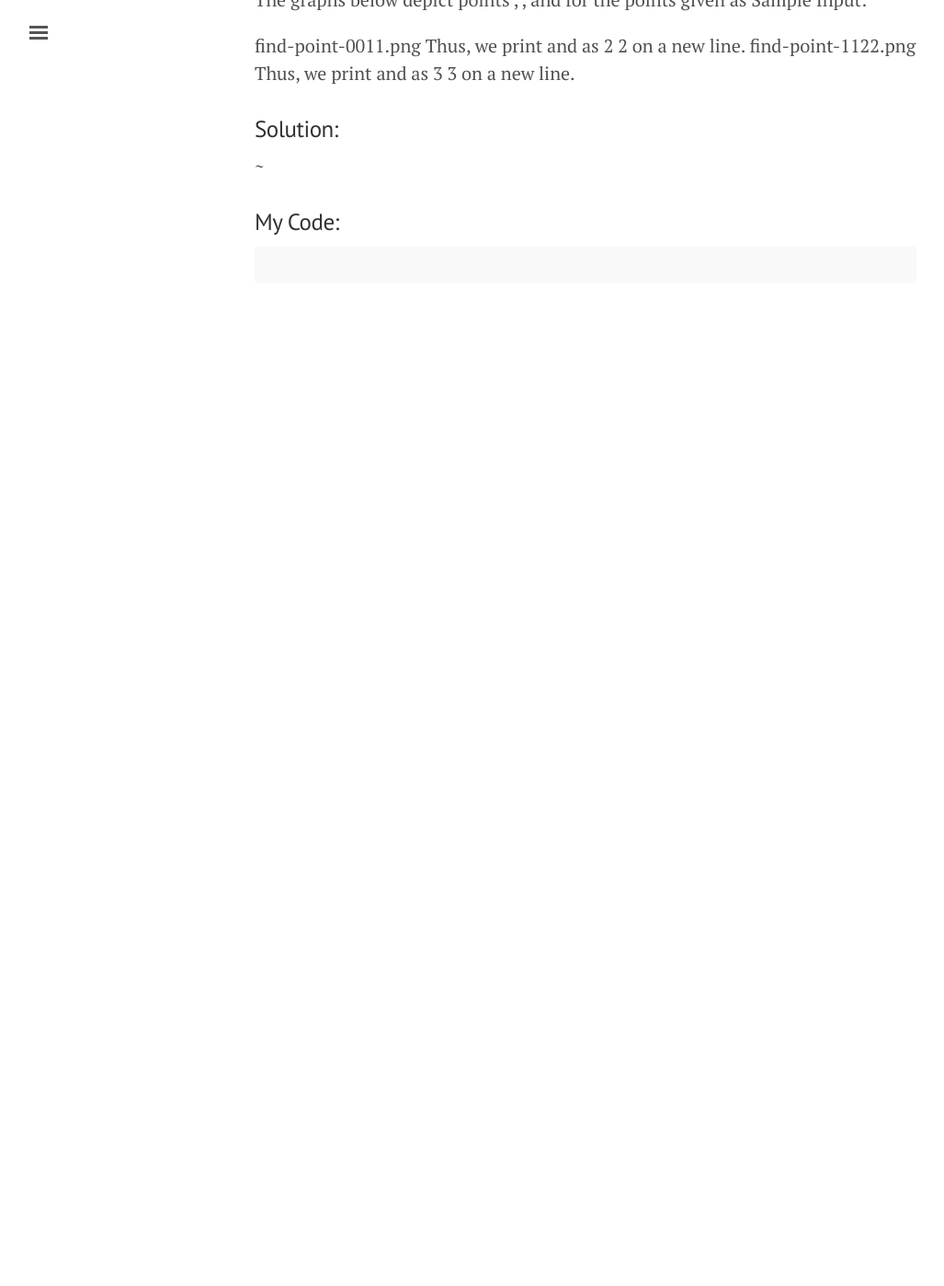
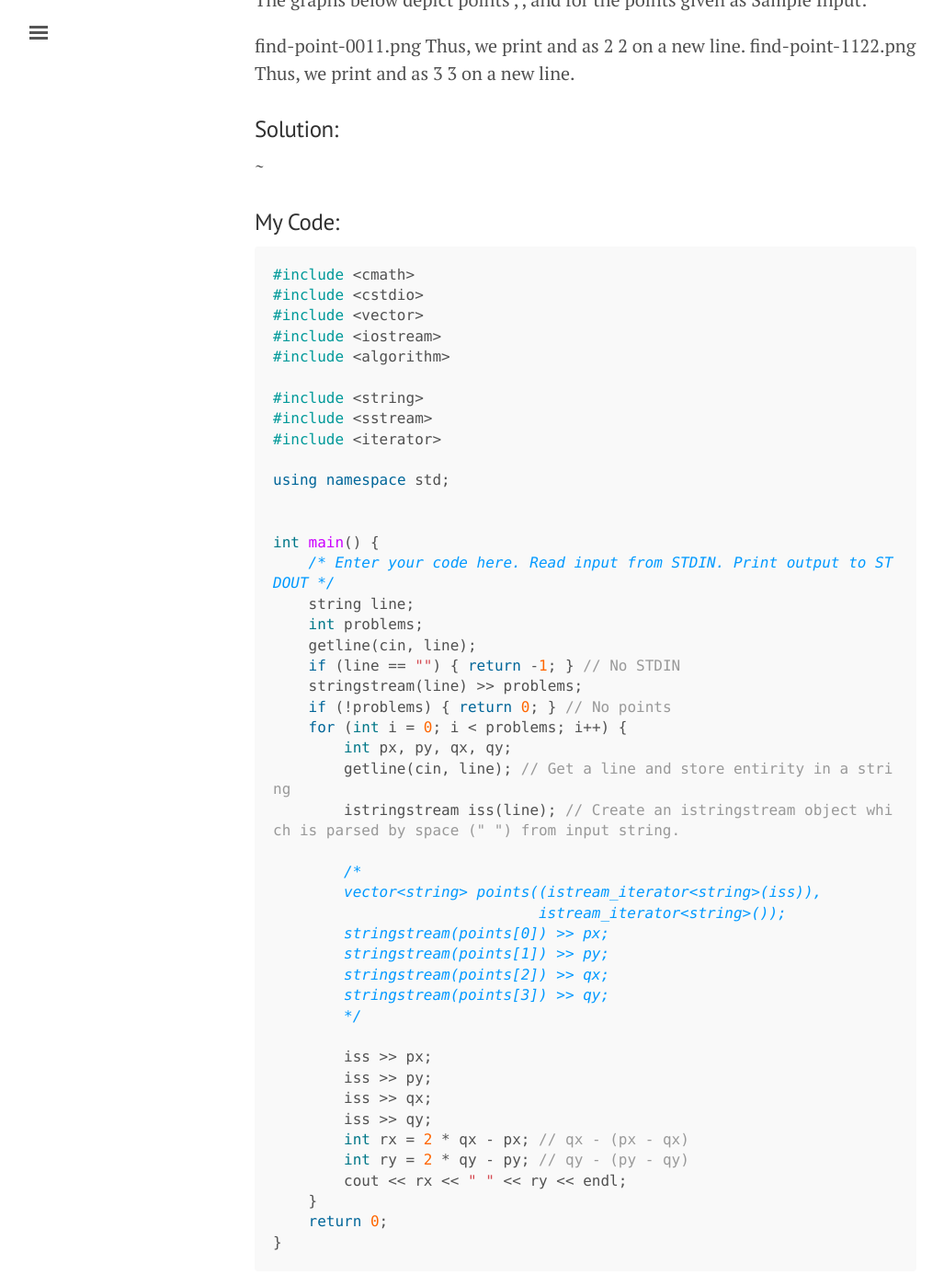
Before and after one commit to washifu/CodeBlog, a Jekyll site: the page built from pages/2017-11-27-Find_the_Point.md, in a window 1280 px wide and 1400 px high, scrolled down 976 px. Shown: the whole window at 92% size, without its empty margins (3-1030 px from the left). Built offline with Jekyll 4.4.1, drawn with Linux system fonts in a browser that asks for light colours; comment, search, counter and statistics services are not loaded; before the commit the page ends 1364 px from its top, so only the background shows below that.

Commit message:
Update 2017-11-27-Find_the_Point.md

````diff
--- a/pages/2017-11-27-Find_the_Point.md
+++ b/pages/2017-11-27-Find_the_Point.md
@@ -46,4 +46,49 @@ Thus, we print  and  as 3 3 on a new line.
 ### My Code:
 
 ```c++
+#include <cmath>
+#include <cstdio>
+#include <vector>
+#include <iostream>
+#include <algorithm>
+
+#include <string>
+#include <sstream>
+#include <iterator>
+
+using namespace std;
+
+
+int main() {
+    /* Enter your code here. Read input from STDIN. Print output to STDOUT */
+    string line;
+    int problems;
+    getline(cin, line);
+    if (line == "") { return -1; } // No STDIN
+    stringstream(line) >> problems;
+    if (!problems) { return 0; } // No points
+    for (int i = 0; i < problems; i++) {
+        int px, py, qx, qy;
+        getline(cin, line); // Get a line and store entirity in a string
+        istringstream iss(line); // Create an istringstream object which is parsed by space (" ") from input string.
+
+        /*
+        vector<string> points((istream_iterator<string>(iss)),
+                              istream_iterator<string>());
+        stringstream(points[0]) >> px;
+        stringstream(points[1]) >> py;
+        stringstream(points[2]) >> qx;
+        stringstream(points[3]) >> qy;
+        */
+
+        iss >> px;
+        iss >> py;
+        iss >> qx;
+        iss >> qy;
+        int rx = 2 * qx - px; // qx - (px - qx)
+        int ry = 2 * qy - py; // qy - (py - qy)
+        cout << rx << " " << ry << endl;
+    }
+    return 0;
+}
 ```
````
